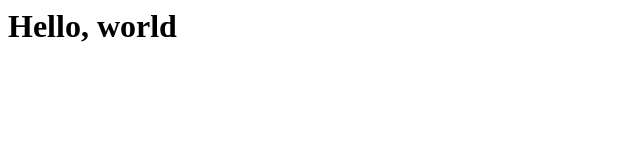
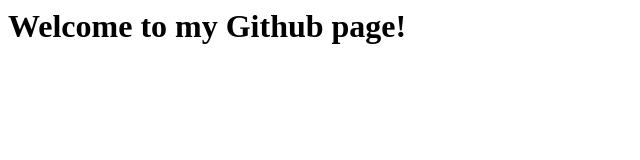
Before and after one commit to LeWood16/LeWood16.github.io, a plain HTML site: page index.html in a window 1280 px wide. Shown: the whole page, without its empty margins (0-640 px from the left). Drawn offline with Linux system fonts and the light colour scheme.

Commit message:
Update index.html

```diff
--- a/index.html
+++ b/index.html
@@ -3,7 +3,7 @@
 
   </head>
   <body>
-    <h1>Hello, world</h1>
+    <h1>Welcome to my Github page!</h1>
 
   </body>
 </HTML>
```
